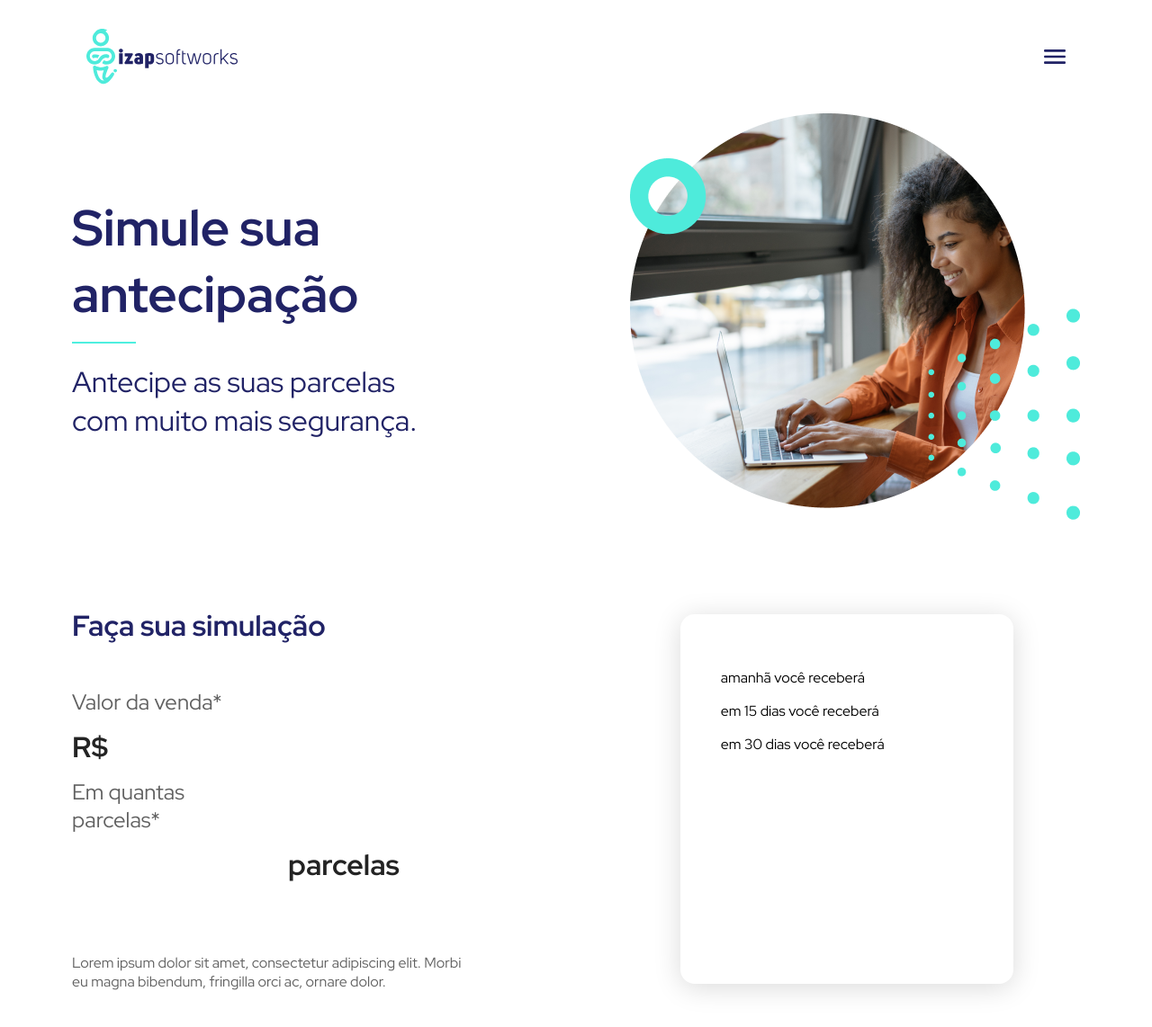
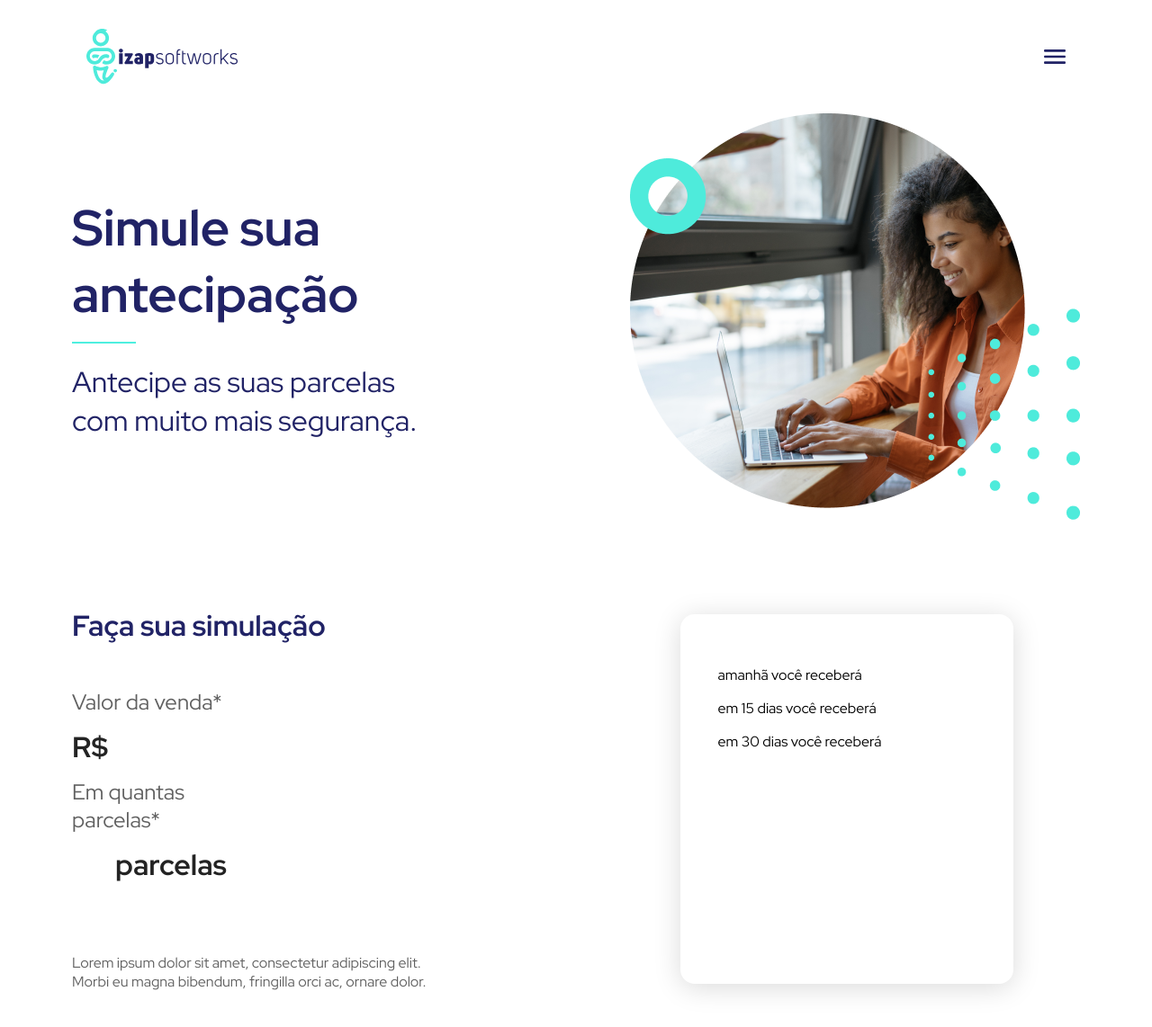
Before and after one commit to igor-cotrim/Frontend-test, a React (Create React App) app: page / in a window 1280 px wide. Shown: the top 1142 px of the page at 90% size. Built offline with nearby package versions, Linux system fonts and the light colour scheme.

Commit message:
fix: ajeitou tamanho dos inputs e configurou tamanho maximo e minimo para cada input

```diff
--- a/src/components/InputValues/index.jsx
+++ b/src/components/InputValues/index.jsx
@@ -1,8 +1,8 @@
 import PropTypes from 'prop-types';
 
-import { Container } from './styles';
+import { Container, Input } from './styles';
 
-export function InputValues({currency, parcel, label, value, onChange }) {
+export function InputValues({label, currency, parcel, value, onChange, size, margin, min, max}) {
   return (
     <Container>
         <label htmlFor="valueSale">
@@ -10,7 +10,7 @@ export function InputValues({currency, parcel, label, value, onChange }) {
         </label>
         <div>
           <h3>{currency}</h3>
-          <input type="number" value={value} onChange={onChange} />
+          <Input value={value} onChange={onChange} size={size} margin={margin} min={min} max={max}/>
           <h3>{parcel}</h3>
         </div>
     </Container>
@@ -22,5 +22,8 @@ InputValues.propTypes = {
   currency: PropTypes.string,
   parcel: PropTypes.string,
   value: PropTypes.string,
+  size: PropTypes.string,
+  min: PropTypes.string,
+  max: PropTypes.string,
   onChange: PropTypes.func,
 };
--- a/src/components/InputValues/styles.js
+++ b/src/components/InputValues/styles.js
@@ -19,16 +19,23 @@ export const Container = styled.div`
         font-weight: 700;
         color: var(--preto);
       }
+    }
+`;
 
-      input{
+export const Input = styled.input.attrs(props => ({
+  // we can define static props
+  type: "number",
+
+  // or we can define dynamic ones
+  size: props.size || "3rem",
+  margin: props.margin || "1rem 0 1rem 0",
+}))`
   border: none;
-        margin: 1rem 0 1rem 0;
+  margin: ${props => props.margin};
   height: 37px;
-        width: 240px;
+  width: ${props => props.size};
   border-radius: 4px;
   font-size: 2rem;
   font-weight: 700;
   color: var(--preto);
-      }
-    }
 `;
--- a/src/components/SimulationSection/index.jsx
+++ b/src/components/SimulationSection/index.jsx
@@ -41,9 +41,12 @@ export function SimulationSection() {
 
         <InputValues
           label="Valor da venda*"
-          currency="R$"
+          currency="R$ "
           value={amount}
           onChange={e => setAmount(e.target.value)}
+          size="10rem"
+          margin="1rem"
+          min="1000"
         />
 
         <InputValues
@@ -51,6 +54,8 @@ export function SimulationSection() {
           value={installments}
           parcel="parcelas"
           onChange={e => setInstallments(e.target.value)}
+          min="1"
+          max="12"
         />
 
         <p>
--- a/src/components/SimulationSection/styles.js
+++ b/src/components/SimulationSection/styles.js
@@ -25,6 +25,7 @@ export const Container = styled.div`
       font-weight: 400;
       color: var(--cinza-escuro);
       margin-top: 4rem;
+      max-width: 420px;
     }
   }
 
@@ -33,7 +34,7 @@ export const Container = styled.div`
     border-radius: 1rem;
     width: 370px;
     height: 411px;
-    padding: 2.8rem;
+    padding: 2.6rem;
 
       p{
         font-weight: 400;
```
Lines whose indentation alone changed are shown as unchanged.
